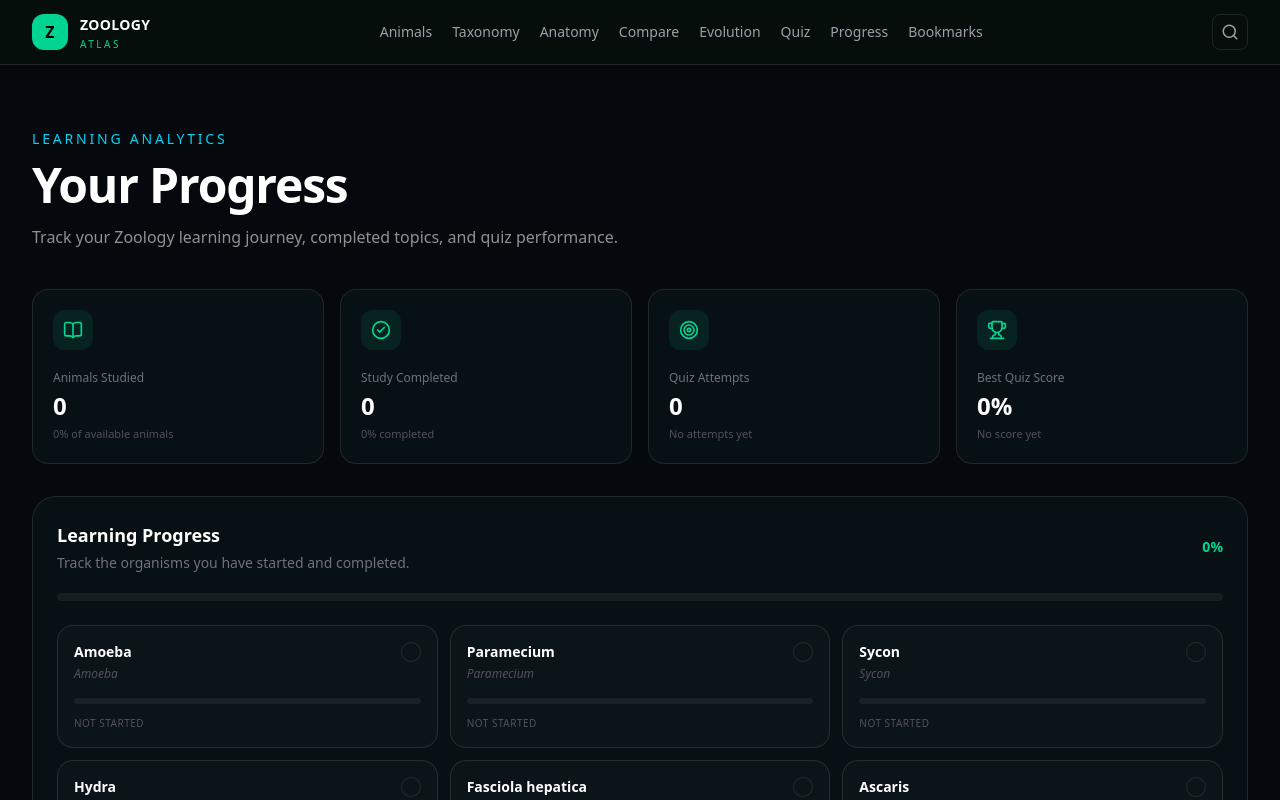
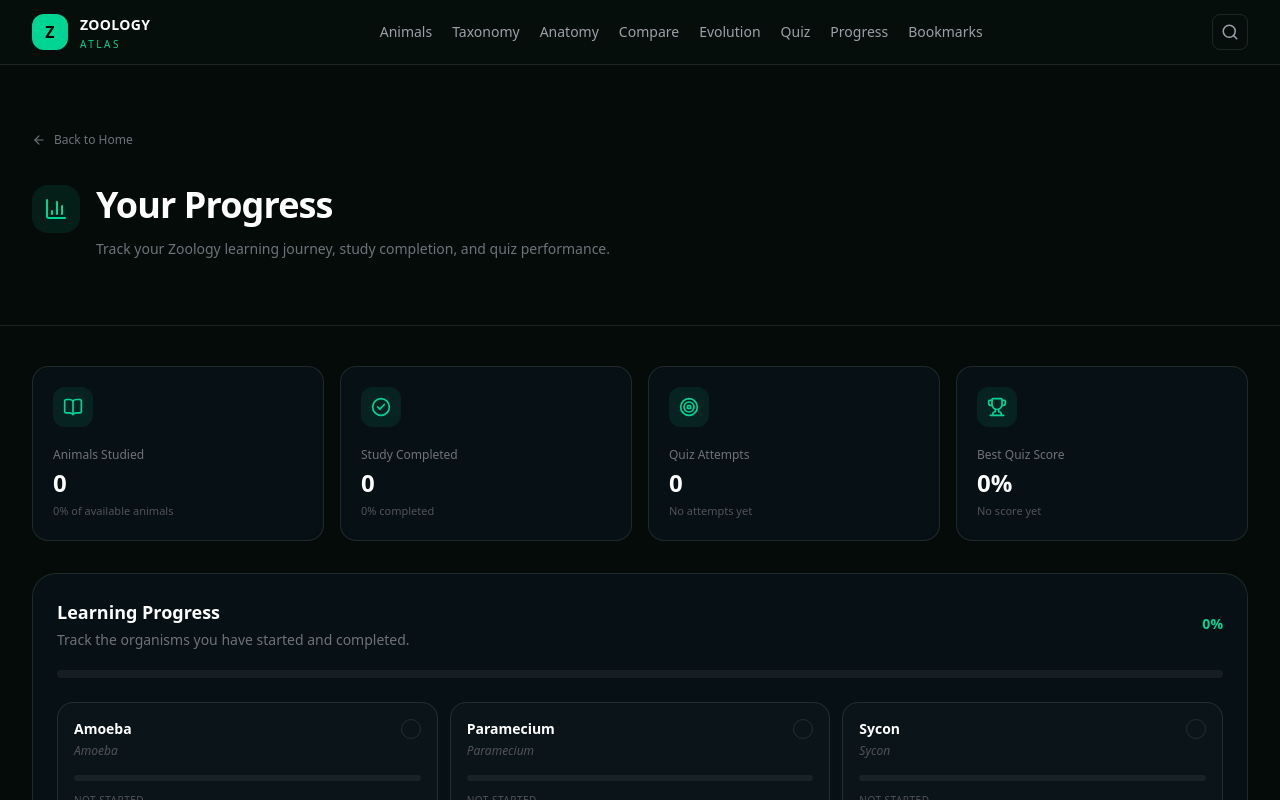
Before and after one commit to kamrulhasanbullet/zoology-atlas, a Next.js app: page /progress in a window 1280 px wide. Shown: the top 800 px of the page. Built offline with nearby package versions, Linux system fonts and the light colour scheme.

Commit message:
feat: update ProgressPage layout and styling - Enhanced the layout with a hero section, improved text styles, and adjusted background colors for better readability.

```diff
--- a/app/progress/page.tsx
+++ b/app/progress/page.tsx
@@ -1,26 +1,46 @@
+import { BarChart3, ArrowLeft } from "lucide-react";
+
+import Link from "next/link";
+
 import ProgressDashboard from "@/components/progress/ProgressDashboard";
 
 export default function ProgressPage() {
   return (
-    <main className="min-h-screen bg-[#05080d] px-6 py-16 lg:px-8">
-      <div className="mx-auto max-w-7xl">
-        <div className="mb-10">
-          <p className="mb-3 text-sm font-medium uppercase tracking-[0.2em] text-cyan-400">
-            Learning Analytics
-          </p>
+    <main className="min-h-screen bg-[#050b09] text-white">
+      {/* Hero */}
+      <section className="border-b border-white/10">
+        <div className="mx-auto max-w-7xl px-6 py-16 lg:px-8">
+          <Link
+            href="/"
+            className="inline-flex items-center gap-2 text-xs text-zinc-500 transition hover:text-white"
+          >
+            <ArrowLeft className="h-3.5 w-3.5" />
+            Back to Home
+          </Link>
 
-          <h1 className="text-4xl font-bold tracking-tight text-white md:text-5xl">
-            Your Progress
-          </h1>
+          <div className="mt-8 flex items-start gap-4">
+            <div className="flex h-12 w-12 shrink-0 items-center justify-center rounded-2xl bg-emerald-400/10 text-emerald-400">
+              <BarChart3 className="h-6 w-6" />
+            </div>
 
-          <p className="mt-4 max-w-2xl text-white/55">
-            Track your Zoology learning journey, completed topics, and quiz
-            performance.
-          </p>
+            <div>
+              <h1 className="text-3xl font-bold tracking-tight sm:text-4xl">
+                Your Progress
+              </h1>
+
+              <p className="mt-3 max-w-2xl text-sm leading-6 text-zinc-500">
+                Track your Zoology learning journey, study completion, and quiz
+                performance.
+              </p>
+            </div>
+          </div>
         </div>
+      </section>
 
+      {/* Dashboard */}
+      <section className="mx-auto max-w-7xl px-6 py-10 lg:px-8">
         <ProgressDashboard />
-      </div>
+      </section>
     </main>
   );
 }
```
